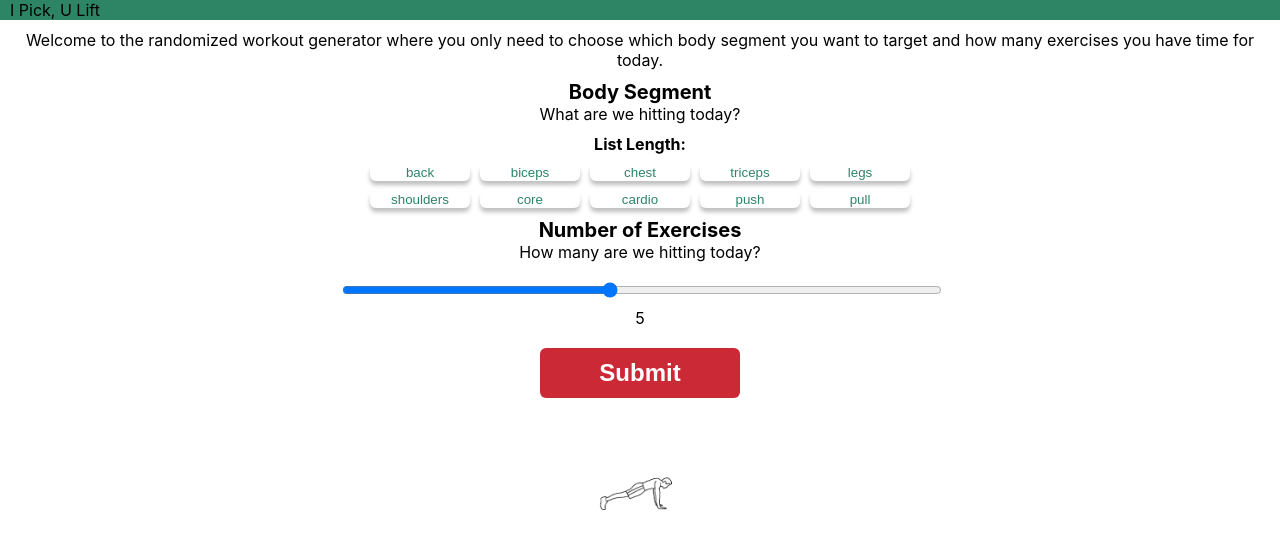
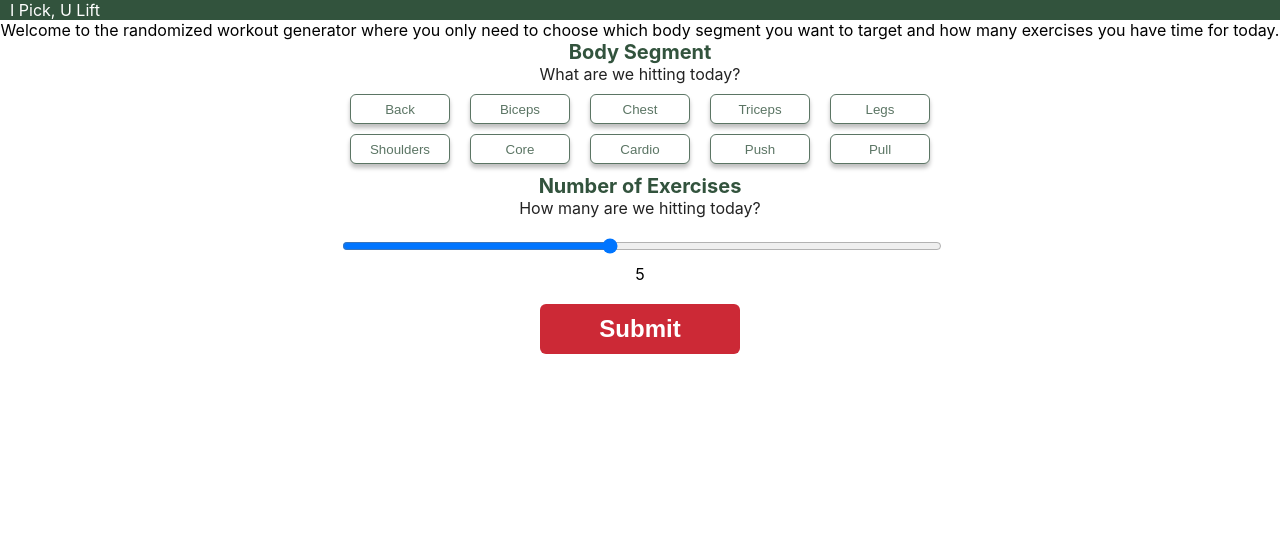
Before and after one commit to mattorgon/random-workout-generator, a React (Create React App) app: page / in a window 1280 px wide. Shown: the top 548 px of the page. Built offline with nearby package versions, Linux system fonts and the light colour scheme.

Commit message:
style changes

```diff
--- a/src/components/BodySegment.js
+++ b/src/components/BodySegment.js
@@ -68,16 +68,19 @@ const BodySeg = () => {
     const TitleStyle = styled.div`
         font-weight: bold;
         font-size: 20px;
+        color: #32533D
     `
 
     const SubtitleStyle = styled.div`
         display: flex;
         justify-content: center;
+        color: #232323;
+
     `
     const ButtonRowStyle = styled.div`
         display: flex;
         flex-wrap: wrap;
-        gap: 10px;
+        gap: 20px;
         justify-content: center;
         margin: 10px;
     `
@@ -99,27 +102,26 @@ const BodySeg = () => {
         <SubtitleStyle>
             {subtitleText}
         </SubtitleStyle>
-        <DisplayLength>{`List Length: ${toggledButtons}`}</DisplayLength>
+        {/* <DisplayLength>{`List Length: ${toggledButtons}`}</DisplayLength> */}
         <ButtonRowStyle>
-            <ToggleableButtonComponent buttonText={"back"} onButtonClick={handleButtonClick} checked={toggledButtons.includes('back')}/>
-            <ToggleableButtonComponent buttonText={"biceps"} onButtonClick={handleButtonClick} checked={toggledButtons.includes('biceps')}/>
-            <ToggleableButtonComponent buttonText={"chest"} onButtonClick={handleButtonClick} checked={toggledButtons.includes('chest')}/>
-            <ToggleableButtonComponent buttonText={"triceps"} onButtonClick={handleButtonClick} checked={toggledButtons.includes('triceps')}/>
-            <ToggleableButtonComponent buttonText={"legs"} onButtonClick={handleButtonClick} checked={toggledButtons.includes('legs')}/>
+            <ToggleableButtonComponent buttonText={"Back"} onButtonClick={handleButtonClick} checked={toggledButtons.includes('Back')}/>
+            <ToggleableButtonComponent buttonText={"Biceps"} onButtonClick={handleButtonClick} checked={toggledButtons.includes('Biceps')}/>
+            <ToggleableButtonComponent buttonText={"Chest"} onButtonClick={handleButtonClick} checked={toggledButtons.includes('Chest')}/>
+            <ToggleableButtonComponent buttonText={"Triceps"} onButtonClick={handleButtonClick} checked={toggledButtons.includes('Triceps')}/>
+            <ToggleableButtonComponent buttonText={"Legs"} onButtonClick={handleButtonClick} checked={toggledButtons.includes('Legs')}/>
         </ButtonRowStyle>
         <ButtonRowStyle>
-            <ToggleableButtonComponent buttonText={"shoulders"} onButtonClick={handleButtonClick} checked={toggledButtons.includes('shoulders')}/>
-            <ToggleableButtonComponent buttonText={"core"} onButtonClick={handleButtonClick} checked={toggledButtons.includes('core')}/>
-            <ToggleableButtonComponent buttonText={"cardio"} onButtonClick={handleButtonClick} checked={toggledButtons.includes('cardio')}/>
-            <ToggleableButtonComponent buttonText={"push"} onButtonClick={handleButtonClick} checked={toggledButtons.includes('push')}/>
-            <ToggleableButtonComponent buttonText={"pull"} onButtonClick={handleButtonClick} checked={toggledButtons.includes('pull')}/>
+            <ToggleableButtonComponent buttonText={"Shoulders"} onButtonClick={handleButtonClick} checked={toggledButtons.includes('Shoulders')}/>
+            <ToggleableButtonComponent buttonText={"Core"} onButtonClick={handleButtonClick} checked={toggledButtons.includes('Core')}/>
+            <ToggleableButtonComponent buttonText={"Cardio"} onButtonClick={handleButtonClick} checked={toggledButtons.includes('Cardio')}/>
+            <ToggleableButtonComponent buttonText={"Push"} onButtonClick={handleButtonClick} checked={toggledButtons.includes('Push')}/>
+            <ToggleableButtonComponent buttonText={"Pull"} onButtonClick={handleButtonClick} checked={toggledButtons.includes('Pull')}/>
         </ButtonRowStyle>
 
         <WorkoutCount onSliderChange={setSliderValue} maxSliderValue={initialSliderValue*2} />
 
         <SubmitButton buttonText="Submit" onButtonClick={handleFormSubmit} />
-        <br></br>
-        <Pushup src={pushupMan}/>
+
             {submitButtonClicked && <SelectedExerciseList selectedExercises={selectedExercises}/>}
             {/* <YourWorkout selectedExercises={selectedExercises} />}
             <SelectedExerciseList selectedExercises={selectedExercises}/> */}
--- a/src/components/Header.js
+++ b/src/components/Header.js
@@ -2,10 +2,11 @@ import React from "react";
 import styled from '@emotion/styled';
 
 const HeaderStyle = styled.div`
-    background-color: #2D8565;//#008B8B;
+    background-color: #32533D;//#2D8565;//#008B8B;
     width: 100%;
     text-indent: 10px;
-    text-align: left
+    text-align: left;
+    color: white;
 `
 
 const Header = () => {
--- a/src/components/ToggleButton.js
+++ b/src/components/ToggleButton.js
@@ -189,16 +189,17 @@ const ToggleableButton = styled.button`
   // padding: 8px;
   // margin: 4px;
   // cursor: pointer;
-  background-color: ${(props) => (props.checked ? '#2D8565' : 'white')};
-  color: ${(props) => (props.checked ? 'white' : '#2D8565')};
+  background-color: ${(props) => (props.checked ? '#5B7564' : 'white')};
+  color: ${(props) => (props.checked ? 'white' : '#5B7564')};
   //background: #FFF;
   box-shadow: 0px 4px 4px 0px rgba(0, 0, 0, 0.25);
-  border: none;
+  border: 1px solid #5B7564;
   border-radius: 6px;
+  height: 30px;
   width: 100px;
   cursor: pointer;
   &:hover {
-    background-color: darkgrey;
+    background-color: #F1BA66;
     }
 `;
 
@@ -212,6 +213,40 @@ const ToggleableButtonComponent = ({ buttonText, onButtonClick, checked }) => {
 
 export default ToggleableButtonComponent;
 
+
+// import React from 'react';
+// import styled from '@emotion/styled';
+
+// const ToggleableButton = styled.button`
+//   // background-color: ${(props) => (props.checked ? 'DarkSlateGray' : 'white')};
+//   // color: ${(props) => (props.checked ? 'white' : 'DarkSlateGray')};
+//   // border: 2px solid DarkSlateGray;
+//   // border-radius: 6px;
+//   // padding: 8px;
+//   // margin: 4px;
+//   // cursor: pointer;
+//   background-color: ${(props) => (props.checked ? '#2D8565' : 'white')};
+//   color: ${(props) => (props.checked ? 'white' : '#2D8565')};
+//   //background: #FFF;
+//   box-shadow: 0px 4px 4px 0px rgba(0, 0, 0, 0.25);
+//   border: none;
+//   border-radius: 6px;
+//   width: 100px;
+//   cursor: pointer;
+//   &:hover {
+//     background-color: darkgrey;
+//     }
+// `;
+
+// const ToggleableButtonComponent = ({ buttonText, onButtonClick, checked }) => {
+//   return (
+//     <ToggleableButton checked={checked} onClick={() => onButtonClick(buttonText)}>
+//       {buttonText}
+//     </ToggleableButton>
+//   );
+// };
+
+// export default ToggleableButtonComponent;
 
 
 
--- a/src/components/WorkoutCount.js
+++ b/src/components/WorkoutCount.js
@@ -11,11 +11,13 @@ const WorkoutCount = ({ onSliderChange, maxSliderValue }) => {
     const TitleStyle = styled.div`
         font-weight: bold;
         font-size: 20px;
+        color: #32533D
     `
 
     const SubtitleStyle = styled.div`
         display: flex;
         justify-content: center;
+        color: #232323;
     `
 
     return(
--- a/src/components/intro.js
+++ b/src/components/intro.js
@@ -6,6 +6,7 @@ const IntroStyle = styled.div`
     width: 100%;
     left: 10px;
     padding: 10px
+    color: #232323;
 `
 
 const Intro = () => {
--- a/src/data/workoutData.json
+++ b/src/data/workoutData.json
@@ -1,12 +1,12 @@
 {
     "exercises": {
-      "back": ["Pull-ups", "Lat Pulldowns", "Bent Over Rows", "Deadlifts", "Hyperextensions", "Face Pulls", "T-Bar Rows", "Shrugs", "Chin-ups", "Single-Arm Dumbbell Rows"],
-      "biceps": ["Bicep Curls", "Hammer Curls", "Concentration Curls", "EZ Bar Curls", "Preacher Curls", "Reverse Curls", "Zottman Curls", "21s", "Spider Curls", "Dumbbell Hammer Curls"],
-      "chest": ["Bench Press", "Incline Bench Press", "Decline Bench Press", "Dumbbell Flyes", "Push-ups", "Chest Dips", "Chest Press Machine", "Cable Crossover", "Pec Deck Machine", "Incline Dumbbell Press"],
-      "triceps": ["Tricep Dips", "Skull Crushers", "Tricep Kickbacks", "Close-Grip Bench Press", "Overhead Tricep Extension", "Cable Tricep Pushdowns", "Diamond Push-ups", "Tricep Rope Pushdowns", "Tricep Bench Dips", "Reverse Grip Tricep Pushdowns"],
-      "legs": ["Squats", "Deadlifts", "Leg Press", "Lunges", "Leg Curls", "Leg Extensions", "Calf Raises", "Romanian Deadlifts", "Hack Squats", "Step-ups"],
-      "shoulders": ["Overhead Press", "Front Raises", "Lateral Raises", "Reverse Flyes", "Face Pulls", "Shrugs", "Upright Rows", "Arnold Press", "Lateral Raises Machine", "Dumbbell Shoulder Press"],
-      "core": ["Planks", "Russian Twists", "Leg Raises", "Bicycle Crunches", "Hanging Leg Raises", "Ab Rollouts", "Mountain Climbers", "Side Planks", "Woodchoppers", "Hollow Body Hold"],
-      "cardio": ["Running", "Cycling", "Jump Rope", "Swimming", "Rowing", "Elliptical Training", "High-Intensity Interval Training (HIIT)", "Stair Climbing", "Boxing", "Dancing"]
+      "Back": ["Pull-ups", "Lat Pulldowns", "Bent Over Rows", "Deadlifts", "Hyperextensions", "Face Pulls", "T-Bar Rows", "Shrugs", "Chin-ups", "Single-Arm Dumbbell Rows"],
+      "Biceps": ["Bicep Curls", "Hammer Curls", "Concentration Curls", "EZ Bar Curls", "Preacher Curls", "Reverse Curls", "Zottman Curls", "21s", "Spider Curls", "Dumbbell Hammer Curls"],
+      "Chest": ["Bench Press", "Incline Bench Press", "Decline Bench Press", "Dumbbell Flyes", "Push-ups", "Chest Dips", "Chest Press Machine", "Cable Crossover", "Pec Deck Machine", "Incline Dumbbell Press"],
+      "Triceps": ["Tricep Dips", "Skull Crushers", "Tricep Kickbacks", "Close-Grip Bench Press", "Overhead Tricep Extension", "Cable Tricep Pushdowns", "Diamond Push-ups", "Tricep Rope Pushdowns", "Tricep Bench Dips", "Reverse Grip Tricep Pushdowns"],
+      "Legs": ["Squats", "Deadlifts", "Leg Press", "Lunges", "Leg Curls", "Leg Extensions", "Calf Raises", "Romanian Deadlifts", "Hack Squats", "Step-ups"],
+      "Shoulders": ["Overhead Press", "Front Raises", "Lateral Raises", "Reverse Flyes", "Face Pulls", "Shrugs", "Upright Rows", "Arnold Press", "Lateral Raises Machine", "Dumbbell Shoulder Press"],
+      "Core": ["Planks", "Russian Twists", "Leg Raises", "Bicycle Crunches", "Hanging Leg Raises", "Ab Rollouts", "Mountain Climbers", "Side Planks", "Woodchoppers", "Hollow Body Hold"],
+      "Cardio": ["Running", "Cycling", "Jump Rope", "Swimming", "Rowing", "Elliptical Training", "High-Intensity Interval Training (HIIT)", "Stair Climbing", "Boxing", "Dancing"]
     }
   }
```
